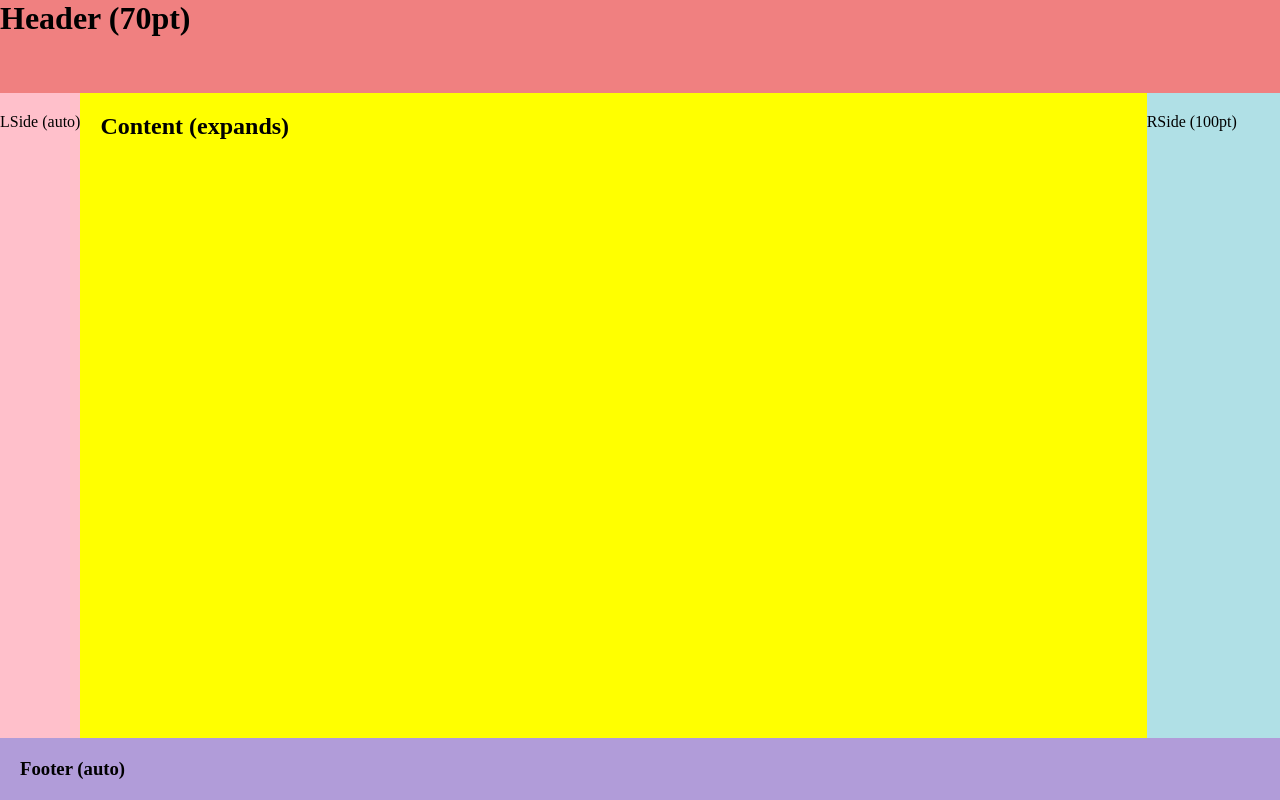
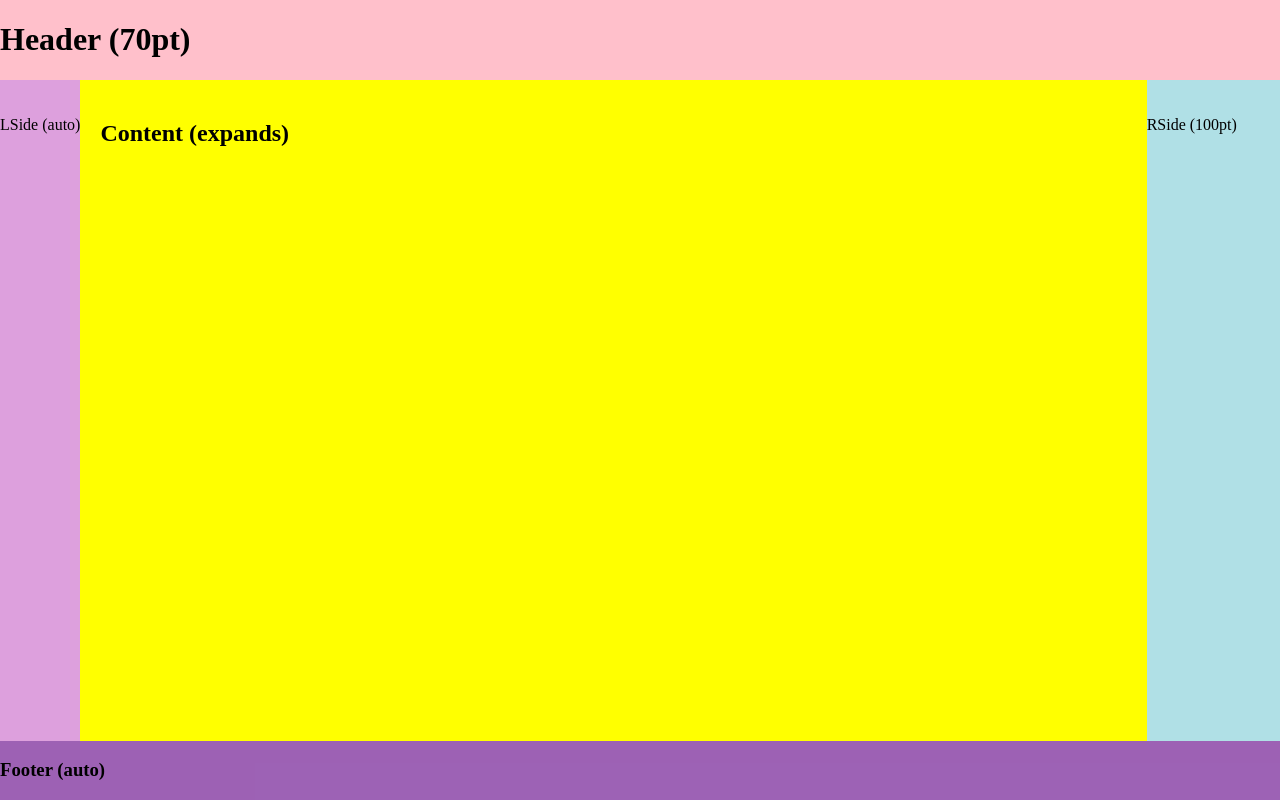
Before and after one commit to HamJaw1432/frontend-basics, a plain HTML site: page WebDevBasics1/EX1/index.html in a window 1280 px wide. Drawn offline with Linux system fonts and the light colour scheme.

Commit message:
updated and fixed EX1

```diff
--- a/WebDevBasics1/EX1/index.html
+++ b/WebDevBasics1/EX1/index.html
@@ -8,14 +8,16 @@
     <title>EX1</title>
 </head>
 <body>
-    <div class="body-container">
-        <div><header><h1>Header (70pt)</h1></header></div>
-        <div class="main-container">
-            <div class="main LSide"><p>LSide (auto)</p></div>
-            <div class="main Content"><h2>Content (expands)</h2></div>
-            <div class="main RSide"><p>RSide (100pt)</p></div>
-        </div>
-        <div><footer><h3>Footer (auto)</h3></footer></div>
+    <div class="header">
+        <h1>Header (70pt)</h1>
+    </div>
+    <div class="main-container">
+        <div class="main LSide"><p>LSide (auto)</p></div>
+        <div class="main Content"><h2>Content (expands)</h2></div>
+        <div class="main RSide"><p>RSide (100pt)</p></div>
+    </div>
+    <div class="footer">
+        <h3>Footer (auto)</h3>
     </div>
 </body>
 </html>
--- a/WebDevBasics1/EX1/styles.css
+++ b/WebDevBasics1/EX1/styles.css
@@ -1,34 +1,10 @@
 html, body {
     height: 100%;
     margin: 0;
+    display: flex;
+    flex-direction: column;
 }
 
-h1 {
-    margin: 0;
-    height: 70pt;
-}
-h2 {
-    margin: 0;
-}
-
-h3 {
-    margin: 0;
-}
-
-p{
- padding: 0;
- margin: 0;
-}
-
-header {
-    background-color: lightcoral;
-}
-
-.body-container{
-    display: flex;
-    flex-direction: column;
-    height: 100%;
-}
 
 .main-container {
     display: flex;
@@ -37,7 +13,7 @@ header {
 }
 
 .LSide {
-    background-color: pink;
+    background-color: plum;
     padding: 20px 0px;
 }
 
@@ -53,8 +29,10 @@ header {
     padding: 20px 20px;
 }
 
-footer {
-    background-color: #b19cd9;
-    padding: 20px;
-    flex: 0;
+.header {
+    background-color: pink;
 }
+
+.footer {
+    background-color: rgba(136, 64, 165, 0.822);
+}
```
